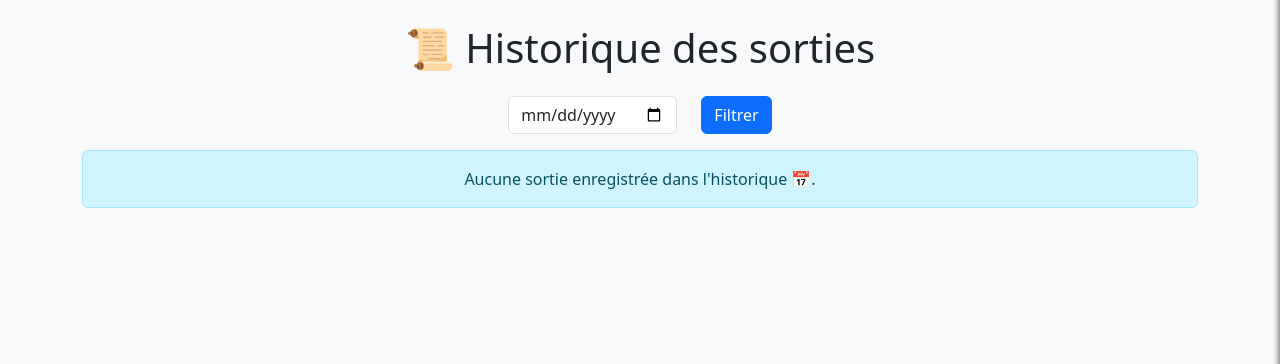
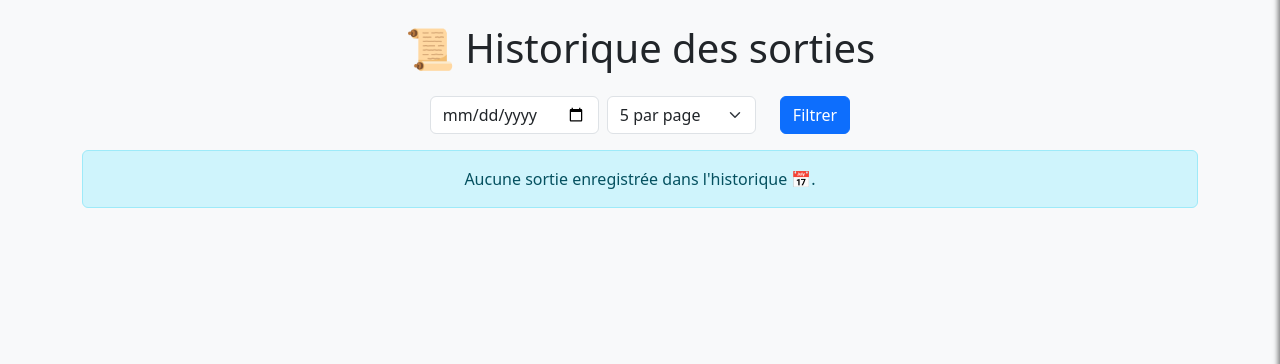
Before and after one commit to martintinC/acoobase, a Django app: page /cahierDeSorties/historique/ in a window 1280 px wide. Shown: the part 56-420 px from the top of the page. Run offline with Django 5.2, Linux system fonts and the light colour scheme; data that the repository does not hold is empty.

Commit message:
[Historique des sorties] Ajout de la pagination et sélection du nombre de sorties par page

```diff
--- a/cahierDeSorties/templates/cahierDeSorties/historique_sorties.html
+++ b/cahierDeSorties/templates/cahierDeSorties/historique_sorties.html
@@ -6,11 +6,18 @@
 {% block content %}
     <h1 class="text-center mb-4">📜 Historique des sorties</h1>
 
-    <!-- Sélecteur de dates -->
+    <!-- Sélecteur de dates et du nombre de sorties par page -->
     <div class="d-flex justify-content-center my-3 align-items-center">
         <form method="GET" action="{% url 'historique_sorties' %}" class="d-flex align-items-center">
             <div class="me-2">
                 <input type="date" id="dateDebut" name="date_debut" class="form-control w-auto" value="{{ request.GET.date_debut }}">
+            </div>
+            <div class="me-2">
+                <select name="per_page" class="form-select w-auto" onchange="this.form.submit()">
+                    {% for n in per_page_choices %}
+                        <option value="{{ n }}" {% if request.GET.per_page|stringformat:"s" == n|stringformat:"s" %}selected{% endif %}>{{ n }} par page</option>
+                    {% endfor %}
+                </select>
             </div>
             <button type="submit" class="btn btn-primary ms-3">Filtrer</button>
         </form>
@@ -50,6 +57,40 @@
                 {% endfor %}
             </tbody>
         </table>
+
+        {% if sorties.has_other_pages %}
+            <nav aria-label="Pagination">
+                <ul class="pagination justify-content-center">
+                    {% if sorties.has_previous %}
+                        <li class="page-item">
+                            <a class="page-link" href="?{% if request.GET.date_debut %}date_debut={{ request.GET.date_debut }}&{% endif %}{% if request.GET.per_page %}per_page={{ request.GET.per_page }}&{% endif %}page={{ sorties.previous_page_number }}" aria-label="Précédent">
+                                <span aria-hidden="true">&laquo;</span>
+                            </a>
+                        </li>
+                    {% else %}
+                        <li class="page-item disabled"><span class="page-link">&laquo;</span></li>
+                    {% endif %}
+                    {% for num in sorties.paginator.page_range %}
+                        {% if sorties.number == num %}
+                            <li class="page-item active"><span class="page-link">{{ num }}</span></li>
+                        {% else %}
+                            <li class="page-item">
+                                <a class="page-link" href="?{% if request.GET.date_debut %}date_debut={{ request.GET.date_debut }}&{% endif %}{% if request.GET.per_page %}per_page={{ request.GET.per_page }}&{% endif %}page={{ num }}">{{ num }}</a>
+                            </li>
+                        {% endif %}
+                    {% endfor %}
+                    {% if sorties.has_next %}
+                        <li class="page-item">
+                            <a class="page-link" href="?{% if request.GET.date_debut %}date_debut={{ request.GET.date_debut }}&{% endif %}{% if request.GET.per_page %}per_page={{ request.GET.per_page }}&{% endif %}page={{ sorties.next_page_number }}" aria-label="Suivant">
+                                <span aria-hidden="true">&raquo;</span>
+                            </a>
+                        </li>
+                    {% else %}
+                        <li class="page-item disabled"><span class="page-link">&raquo;</span></li>
+                    {% endif %}
+                </ul>
+            </nav>
+        {% endif %}
     {% else %}
         <div class="alert alert-info text-center">
             Aucune sortie enregistrée dans l'historique 📅.
--- a/cahierDeSorties/views.py
+++ b/cahierDeSorties/views.py
@@ -11,6 +11,9 @@ from django.utils.dateparse import parse_datetime
 from datetime import datetime, date
 from django.db.models import Count, Sum
 from .services.statistiques import kilometres_par_type_bateau
+from django.core.paginator import Paginator
+from django.shortcuts import render
+from .models import Sortie
 import calendar
 
 # =========================================================================================
@@ -147,15 +150,41 @@ def get_rameurs(request, bateau_id):
 # =========================================================================================
 # Récupération des rameurs en fonction du bateau sélectionné
 # =========================================================================================
+# def historique_sorties(request):
+#     date_debut = request.GET.get("date_debut")
+
+#     sorties = Sortie.objects.filter(fin__isnull=False).order_by('-debut')  # Trie par date de début décroissante
+
+#     if date_debut:
+#         sorties = sorties.filter(debut__date=date_debut)
+
+#     return render(request, "cahierDeSorties/historique_sorties.html", {"sorties": sorties})
+
+PER_PAGE_CHOICES = [5, 10, 20, 50, 100]
+
 def historique_sorties(request):
-    date_debut = request.GET.get("date_debut")
+    sorties_list = Sortie.objects.all().order_by('-debut')
+    date_debut = request.GET.get('date_debut')
+    if date_debut:
+        sorties_list = sorties_list.filter(debut__date=date_debut)
 
-    sorties = Sortie.objects.filter(fin__isnull=False).order_by('-debut')  # Trie par date de début décroissante
+    # Récupère le nombre de sorties par page (par défaut 10)
+    per_page = request.GET.get('per_page')
+    try:
+        per_page = int(per_page)
+        if per_page not in PER_PAGE_CHOICES:
+            per_page = 10
+    except (TypeError, ValueError):
+        per_page = 10
 
-    if date_debut:
-        sorties = sorties.filter(debut__date=date_debut)
+    paginator = Paginator(sorties_list, per_page)
+    page_number = request.GET.get('page')
+    sorties = paginator.get_page(page_number)
 
-    return render(request, "cahierDeSorties/historique_sorties.html", {"sorties": sorties})
+    return render(request, 'cahierDeSorties/historique_sorties.html', {
+        'sorties': sorties,
+        'per_page_choices': PER_PAGE_CHOICES,
+    })
 
 
 # =========================================================================================
```
